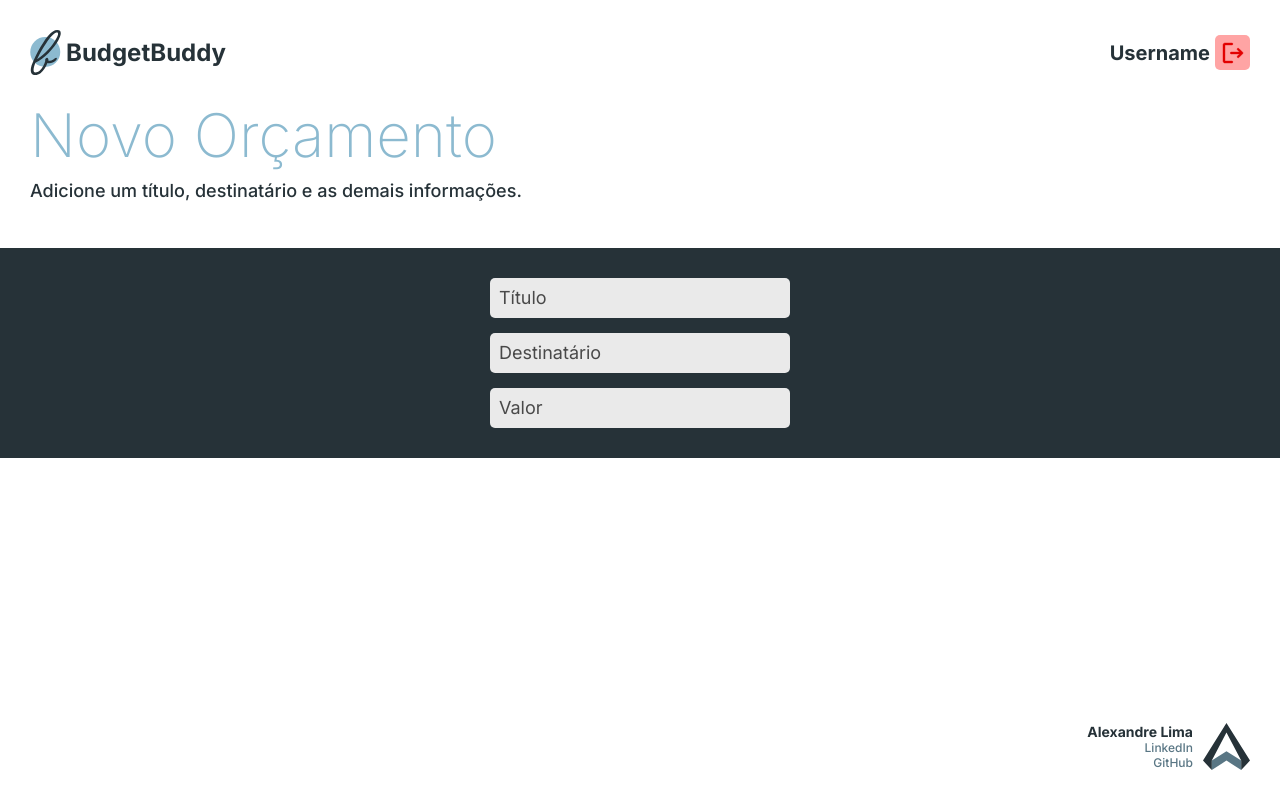
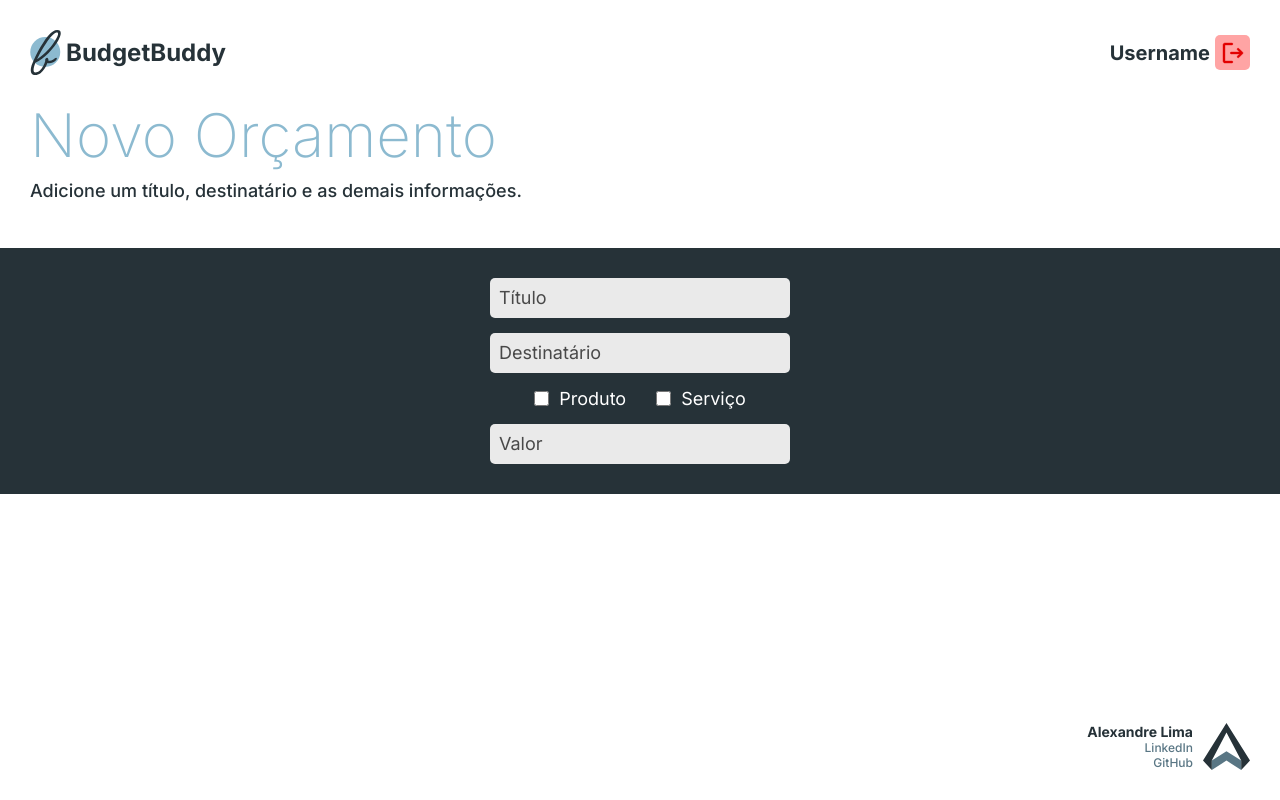
Before and after one commit to alefrrlima/budgetbuddy, a JavaScript app: page /new-budget in a window 1280 px wide. Built offline with nearby package versions, Linux system fonts and the light colour scheme.

Commit message:
new component added

```diff
--- a/src/components/InputBox/InputBox.css
+++ b/src/components/InputBox/InputBox.css
@@ -8,6 +8,7 @@
    font-family: 'Inter', sans-serif;
    border-radius: 5px;
    margin-bottom: 15px;
+   outline: none;
 }
 
 input::placeholder{
--- /dev/null
+++ b/src/components/InputCheckBox/InputCheckBox.css
@@ -0,0 +1,25 @@
+.inputCheckBox {
+   display: flex;
+   flex-direction: row;
+   margin: 0 15px 15px 15px;
+   align-items: center;
+   justify-content: center;
+}
+
+.inputCheckBox label{
+   margin-left: 10px;
+   font-weight: 400;
+   font-size: 1.8rem;
+   color: var(--c2);
+}
+
+input[type="checkbox"]{
+   width: 15px;
+   height: 15px;
+   border-radius: 5px;
+}
+
+.checkboxContainer{
+   display: flex;
+   flex-direction: row;
+}
--- /dev/null
+++ b/src/components/InputCheckBox/InputCheckBox.js
@@ -0,0 +1,11 @@
+import "./InputCheckBox.css"
+
+export default function InputCheckBox(props){
+   return(
+      <div className="inputCheckBox">
+         <input type="checkbox" id={props.inputId} value={props.inputValue}/>
+         <label for={props.inputId}>{props.inputLabel}</label>
+      </div>
+
+   )
+}
--- a/src/components/NewBudgetForm/NewBudgetForm.js
+++ b/src/components/NewBudgetForm/NewBudgetForm.js
@@ -1,6 +1,7 @@
 import './NewBudgetForm.css';
 
 import InputBox from '../../components/InputBox/InputBox.js';
+import InputCheckBox from "../../components/InputCheckBox/InputCheckBox.js"
 
 export default function NewBudgetForm() {
    return (
@@ -14,6 +15,19 @@ export default function NewBudgetForm() {
             inputType="text"
             inputPlaceholder="Destinatário"
             />
+
+            <div className='checkboxContainer'>
+               <InputCheckBox
+               inputValue="product"
+               inputLabel="Produto"
+               />
+
+               <InputCheckBox
+               inputValue="service"
+               inputLabel="Serviço"
+               />
+            </div>
+
             <InputBox
             inputType="number"
             inputPlaceholder="Valor"
--- a/src/styles/global.css
+++ b/src/styles/global.css
@@ -25,7 +25,6 @@
    box-sizing: border-box;
    text-decoration: none;
    list-style: none;
-   appearance: none;
 }
 
 html {
```
